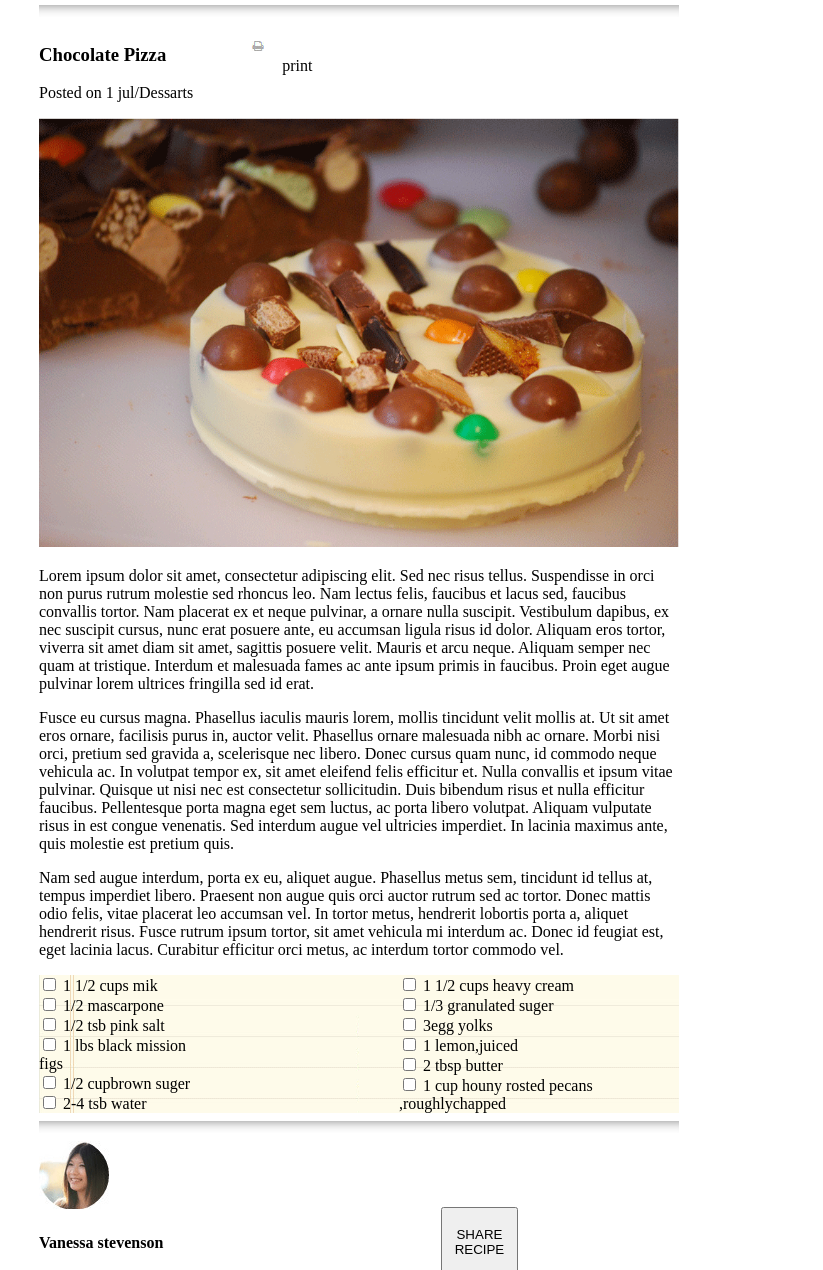
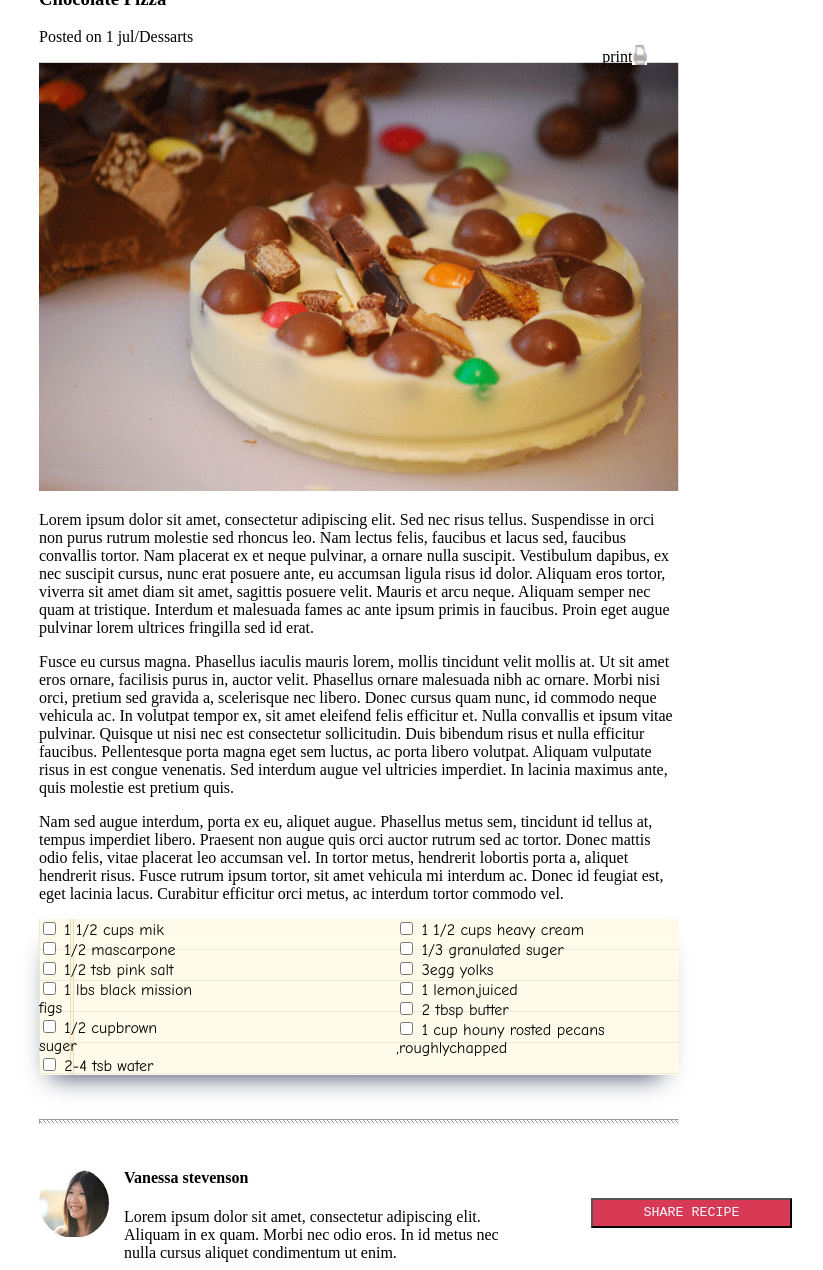
Before and after one commit to monaSalih/Chocolate-Pizza-lab10a, a plain HTML site: page index.html in a window 1280 px wide. Shown: the part 144-1414 px from the top of the page, without its empty margins (281-1104 px from the left). Drawn offline with Linux system fonts and the light colour scheme.

Commit message:
solve90%

```diff
--- a/css/style.css
+++ b/css/style.css
@@ -8,40 +8,61 @@ body{
 .logHe {
     display: inline-block;
 }
-.iconLi{
+#font1{
+    font-family: Bookman, URW Bookman L, serif;
+}
+.logHe .parConter{
     display: inline-block;
 }
+.iconLi {
+    display: inline-block;
+    float: right;
 
-ul{
-    display: flex;
+}
+
+ul li{
+    /* display: flex; */
     list-style: none;
+    display: inline;
+    /* margin-left: 5%; */
     /* padding-left: 15px; */
+    /* margin-right: -278px; */
 }
 /* nav ul{
 
 } */
 
-li{
+/* li{
     padding-left: 18px;
     /* right: 0px; */
-    display:grid;
-grid-template-columns:auto 25%;
-}
+    /* display:grid; */
+/* grid-template-columns:auto 25%; }*/
+
 
 hr{
-    height: 12px;
-    border: 0;
-    box-shadow: inset 0 12px 12px -12px rgba(0, 0, 0, 0.5);
+    height: 5px;
+    background-image: url('../image/hr-img\ \(1\).png');
 }
 article{
     display: flex;
 }
 
-.divArti2{
-  margin-right:  0px;
-    display: inline;
-    justify-content: right;
+.divArti2 {
+  /* margin-right:  0px;
+       /* justify-content: right; */
+       display: flex;
+       width: 40px;
+       align-items: center;
+       position: absolute;
+       top: 22%;
+       left: 69%;
+       /* float: right; */
+/* display: inline-block;  */
 }
+
+/* .inside .inside2{
+    display: inline-block;
+} */
 
 #chPi{
     width: 100%;
@@ -49,6 +70,8 @@ article{
 .checkBox{
     background-image: url('../image/list-bg.png');
     opacity: 1;
+    margin-bottom: 44px;
+    box-shadow: -3px 16px 24px -15px #3C415C;
 
     /* opacity: 0,77px; */
 
@@ -57,8 +80,12 @@ article{
     display:flex;
 
 }
+.list1{
+    font-family: Comic Sans MS, Comic Sans, cursive;
+}
 .list2{
     padding-left: 199px;
+    font-family: Comic Sans MS, Comic Sans, cursive;
 }
 .blogInf{
     width:75%;
@@ -66,19 +93,38 @@ article{
 .blogPic{
     display: flex;
 }
+#bottom{
+    position: absolute;
+
+}
+.innerDiv .innerDiv2{
+  display: inline-block;
+  justify-content: space-between;
+  margin: 3px;
+
+}
 .innerDiv{
-   float: left;
+    margin-top: 5%;
+}
+.innerDiv2{
+    padding: 14px;
+    margin-top: 2px;
 }
 button{
-    height: 70px;
-    width: 200px;
+    height: 30px;
+    width: 500px;
     margin:66px;
     margin-right: 1px;
+    background-color: #D83A56;
+    color: aliceblue;
+    font-family: Courier New, monospace;
 }
+
 footer{
-    margin-left: 35%;
-    margin-right: 35%;
+    margin-left: 25%;
+    margin-right: 25%;
 }
+/*note: to add picture inside hr use opcity for picture and put abbove lin */
 .footClas{
    text-align: center;
     /* margin-left: 25%;
--- a/index.html
+++ b/index.html
@@ -14,10 +14,11 @@
         <div class="logHe">
             <img src="image/logo.png" alt="rustoruntLogo">
             <div class="parConter">
-                <p> Delicious</p>
+                <p id="font1"> Delicious</p>
                 <p>The best food blog in the Wes</p>
             </div>
         </div>
+
         <div class="iconLi">
             <nav>
                 <ul>
@@ -46,15 +47,18 @@
                     <h1>Chocolate Pizza</h1>
                     <p>Posted on 1 jul/Dessarts</p>
                 </div>
+
                 <div class="divArti2">
-                    <ul>
-                        <li> <img src="image/print-icon.png" alt="">
-                        </li>
-                        <li>
-                            <p>print</p>
-                        </li>
 
-                    </ul>
+                     <div class="inside">
+                         <p>print</p>
+                         </div>
+
+
+                        <div class="inside2">
+                            <img src="image/print-icon.png"  style=" width:15px;height: 20px;"alt="">
+                        </div>
+                         </div>
                 </div>
             </article>
 
@@ -99,8 +103,9 @@
 
                 <div class="mainDiv">
                     <div class="list1">
+
                         <label>
-                            <input type="checkbox" name="ing1"> 1 1/2 cups mik
+                            <input type="checkbox" name="ing1" id="id1" > 1 1/2 cups mik
                         </label><br>
                         <label>
                             <input type="checkbox" name="ing2"> 1/2 mascarpone
@@ -146,11 +151,13 @@
 
             </article>
 
-            <hr>
+            <hr class="bottom">
             <article class="blogInf">
                 <div class="blogPic">
                     <div class="innerDiv">
                         <img src="image/van-pic.png" alt="">
+                        </div>
+                        <div class="innerDiv2">
                         <h4>Vanessa stevenson</h4>
                         <p>
                             Lorem ipsum dolor sit amet, consectetur adipiscing elit. Aliquam in ex quam. Morbi nec odio
```
Also changed, not shown: image/hr-img (1).png (added).
